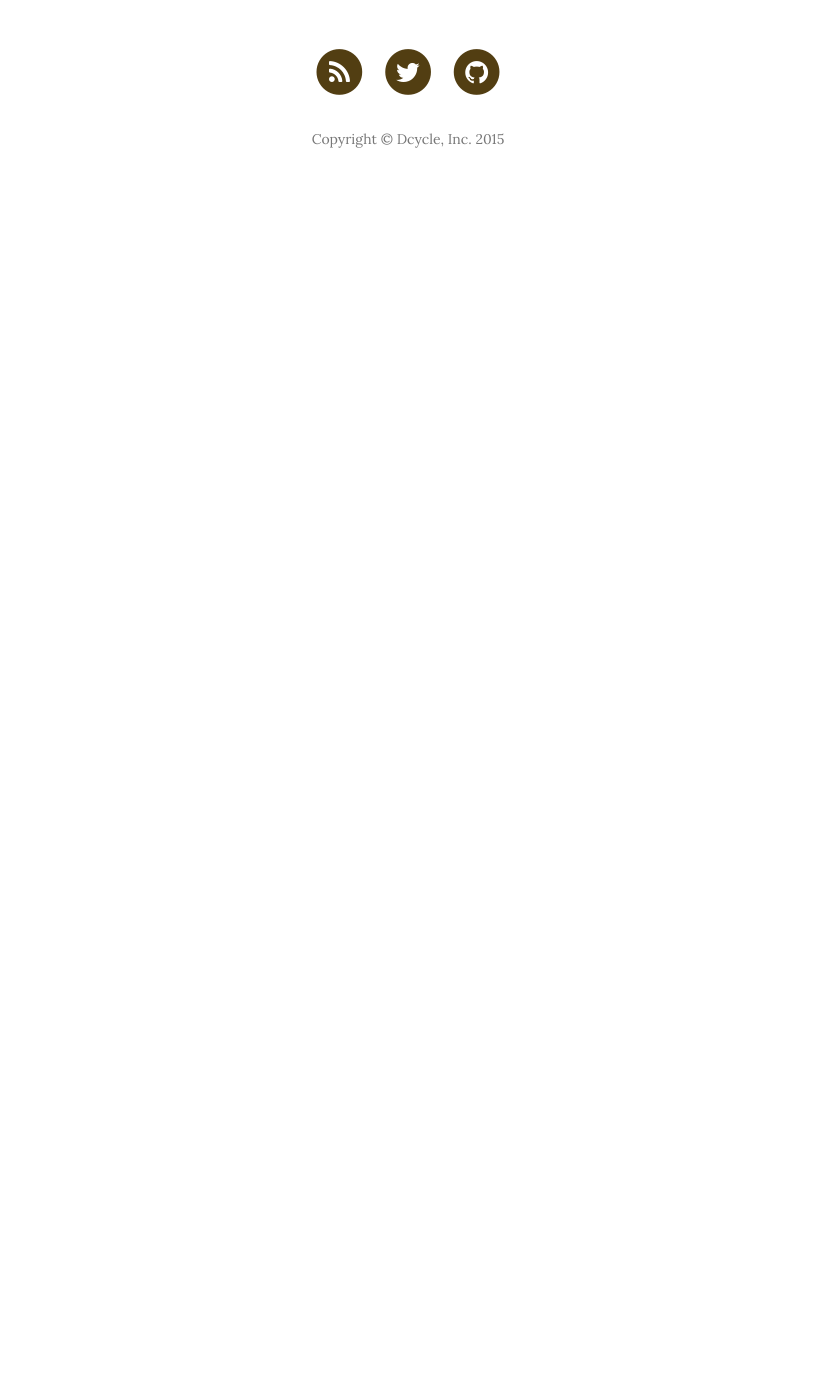
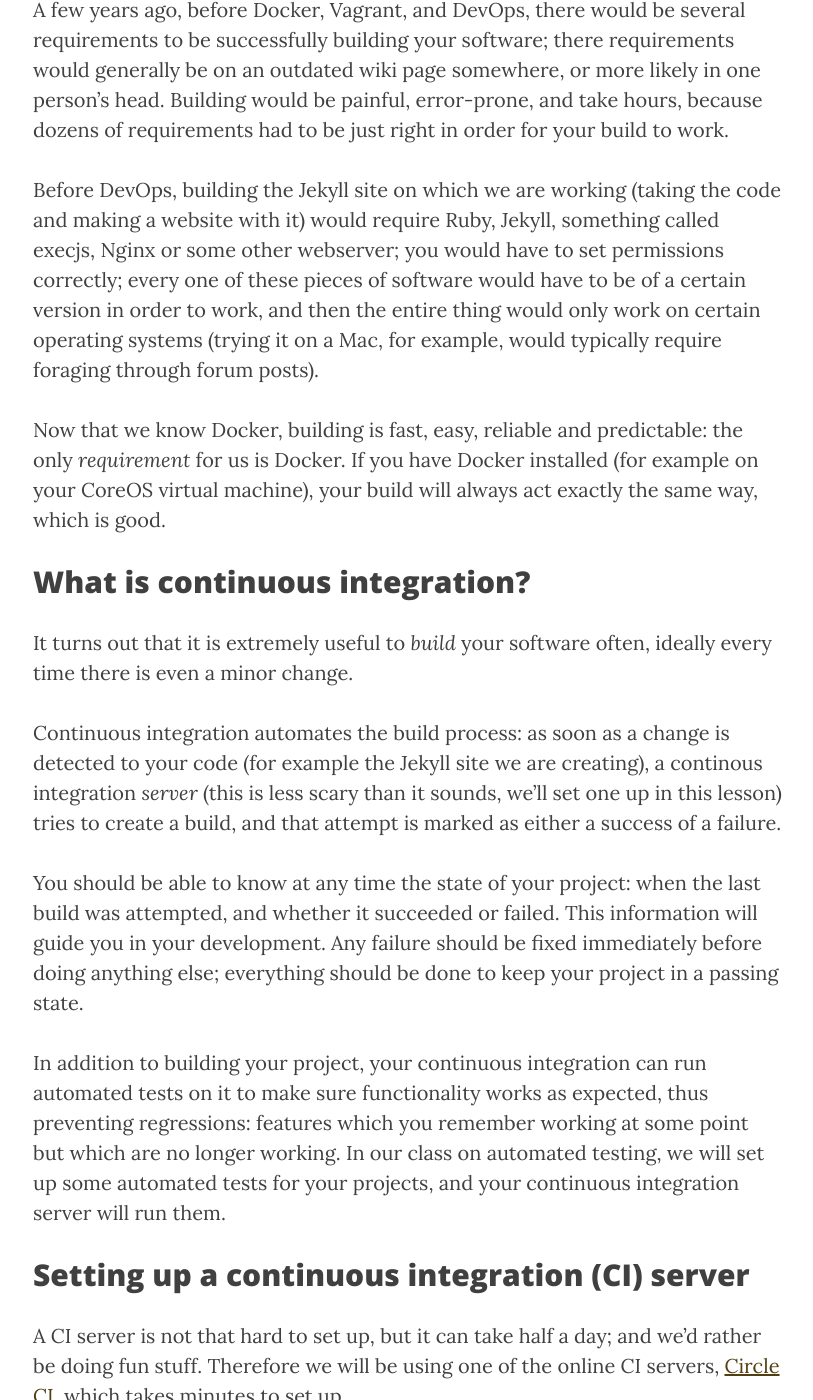
Before and after one commit to dcycle/dcycleu, a Jekyll site: the page built from _posts/2015-05-20-02-continuous-integration-setup.md, in a window 1280 px wide and 1400 px high, scrolled down 945 px. Shown: the whole window, without its empty margins (232-1045 px from the left). Built offline with Jekyll 4.4.1, drawn with Linux system fonts in a browser that asks for light colours; nearby versions of some CDN libraries; before the commit the page ends 1160 px from its top, so only the background shows below that; some of the changed text lies outside the part shown.

Commit message:
Starting lesson 2.1

```diff
--- a/_posts/2015-05-20-02-continuous-integration-setup.md
+++ b/_posts/2015-05-20-02-continuous-integration-setup.md
@@ -1,7 +1,7 @@
 ---
 layout:     post
 title:      "2.1 Understanding and settings up continuous integration"
-subtitle:   "What is continuous integration? What is a build? Setting up a continuous integration server."
+subtitle:   "What is a build? What is continuous integration? Setting up a continuous integration server."
 date:       2015-05-20 12:00:00
 author:     "Dcycle"
 header-img: "img/post-bg-01.jpg"
@@ -9,4 +9,58 @@ class:      "2"
 parent:     "<a href=\"/class-02-continuous-integration\">Class 2: Continuous integration</a>"
 ---
 
-Coming soon.
+What is a build?
+-----
+
+A _build_ takes your code and makes it into something useful.
+
+There are certain _requirements_ to making a build work.
+
+A few years ago, before Docker, Vagrant, and DevOps, there would be several requirements to be successfully building your software; there requirements would generally be on an outdated wiki page somewhere, or more likely in one person's head. Building would be painful, error-prone, and take hours, because dozens of requirements had to be just right in order for your build to work.
+
+Before DevOps, building the Jekyll site on which we are working (taking the code and making a website with it) would require Ruby, Jekyll, something called execjs, Nginx or some other webserver; you would have to set permissions correctly; every one of these pieces of software would have to be of a certain version in order to work, and then the entire thing would only work on certain operating systems (trying it on a Mac, for example, would typically require foraging through forum posts).
+
+Now that we know Docker, building is fast, easy, reliable and predictable: the only _requirement_ for us is Docker. If you have Docker installed (for example on your CoreOS virtual machine), your build will always act exactly the same way, which is good.
+
+What is continuous integration?
+-----
+
+It turns out that it is extremely useful to _build_ your software often, ideally every time there is even a minor change.
+
+Continuous integration automates the build process: as soon as a change is detected to your code (for example the Jekyll site we are creating), a continous integration _server_ (this is less scary than it sounds, we'll set one up in this lesson) tries to create a build, and that attempt is marked as either a success of a failure.
+
+You should be able to know at any time the state of your project: when the last build was attempted, and whether it succeeded or failed. This information will guide you in your development. Any failure should be fixed immediately before doing anything else; everything should be done to keep your project in a passing state.
+
+In addition to building your project, your continuous integration can run automated tests on it to make sure functionality works as expected, thus preventing regressions: features which you remember working at some point but which are no longer working. In our class on automated testing, we will set up some automated tests for your projects, and your continuous integration server will run them.
+
+Setting up a continuous integration (CI) server
+-----
+
+A CI server is not that hard to set up, but it can take half a day; and we'd rather be doing fun stuff. Therefore we will be using one of the online CI servers, [Circle CI](http://circleci.com), which takes minutes to set up.
+
+Circle CI is free to use for open-source projects hosted on GitHub. Let's recap what an open-source project is: we'll talk more about open source in our class about the developer community, but in a nutshell open-source software is free to use and free to modify.
+
+Since the beginning of this course, you have been using GitHub to host your project website and code, for free. In exchange for it being free, you are providing your code (your blog and your content) for free to world to use and to modify, and to integrate into their own projects. This means that if you keep developing your blog using the techniques we are learning in this course, someone might take one of your texts and integrate them into their own site, and they would be allowed to do so.
+
+CircleCI is free to use for open source as well. The business model of these companies is to get you used to their products, and charge you a fee when you want to use them for proprietary (or non-open-source) software.
+
+Start by heading to the [Circle CI](http://circleci.com) website and click "Sign up free".
+
+CircleCI is tightly integrated into GitHub, so you won't have to open a separate account on CircleCI: use your GitHub account to log in.
+
+You'll have to tell GitHub that you authorize CircleCI to manage your account, and then you'll find yourself on your CircleCI dashboard.
+
+Once there, start by clicking on your account name, then choose your project. If your project is a _fork_ of another project (which it will be if you followed the examples in your class), you will have to click "show forks".
+
+In this example the user dave376 is selecting his project `mushroom-identifier`, which is a fork of someone else's project:
+
+<img src="/img/2015-05-20-02-add-to-circleci.png" />
+
+Click the `Build project` button, which will launch the build for your project.
+
+On the ensuing page, after 30 seconds or so, Circle will give you the state of the build: `No Tests`. This is because Circle does not know what to do, _does not know what the requirements are to build your project_.
+
+Setting up your project to be tracked by the CircleCI continuous integration server
+-----
+
+Every continuous integration server has a different file it needs to tell it what to do in order to build your project. In the case of CircleCI, it needs a file called `circle.yml`. Create it at the root of your project, on your computer.
```
Also changed, not shown: _posts/2015-03-29-01-command-line.md (line endings or trailing spaces), img/2015-05-20-02-add-to-circleci.png (added).
